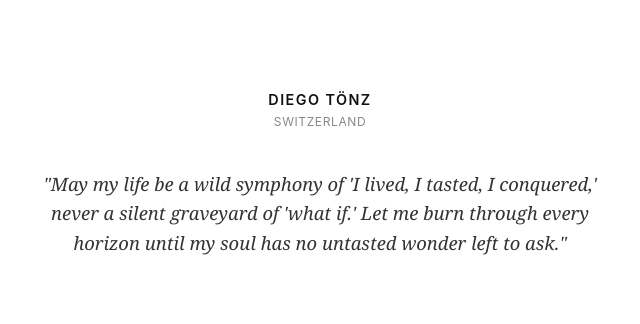
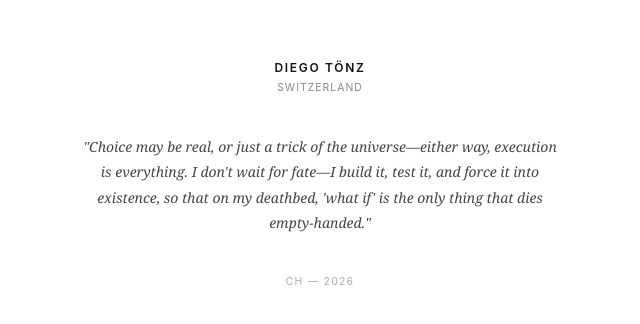
Before and after one commit to DiegoMalans/DiegoMalans.github.io, a plain HTML site: page index.html in a window 1280 px wide. Shown: the part 226-550 px from the top of the page, without its empty margins (320-960 px from the left). Drawn offline with Linux system fonts and the light colour scheme.

Commit message:
Refactor styles and update life motto quote
Updated styles for better layout and readability. Changed life motto quote and added meta information.

```diff
--- a/index.html
+++ b/index.html
@@ -15,28 +15,28 @@
             align-items: center;
             min-height: 100vh;
             -webkit-font-smoothing: antialiased;
-            padding: 20px;
+            padding: 24px;
             box-sizing: border-box;
         }
 
         .container {
             text-align: center;
-            max-width: 600px;
+            max-width: 480px;
         }
 
         h1 {
-            font-size: 0.9rem;
+            font-size: 0.75rem;
             font-weight: 600;
             margin: 0;
-            letter-spacing: 0.1em;
+            letter-spacing: 0.14em;
             text-transform: uppercase;
         }
 
         .sub {
-            font-size: 0.75rem;
+            font-size: 0.65rem;
             color: #888888;
             margin-top: 6px;
-            letter-spacing: 0.05em;
+            letter-spacing: 0.10em;
             text-transform: uppercase;
         }
 
@@ -44,11 +44,19 @@
             margin: 2.5rem 0 0 0;
             padding: 0;
             font-family: "Georgia", serif;
-            font-size: 1.15rem;
+            font-size: 0.875rem;
             font-style: italic;
-            line-height: 1.6;
-            color: #333333;
+            line-height: 1.8;
+            color: #444444;
             border: none;
+        }
+
+        .meta {
+            margin-top: 2.5rem;
+            font-size: 0.65rem;
+            color: #aaaaaa;
+            letter-spacing: 0.12em;
+            text-transform: uppercase;
         }
     </style>
 </head>
@@ -59,8 +67,10 @@
         <div class="sub">Switzerland</div>
 
         <blockquote class="life-motto">
-            "May my life be a wild symphony of 'I lived, I tasted, I conquered,' never a silent graveyard of 'what if.' Let me burn through every horizon until my soul has no untasted wonder left to ask."
+            "Choice may be real, or just a trick of the universe—either way, execution is everything. I don't wait for fate—I build it, test it, and force it into existence, so that on my deathbed, 'what if' is the only thing that dies empty-handed."
         </blockquote>
+
+        <div class="meta">CH — 2026</div>
     </div>
 
 </body>
```
